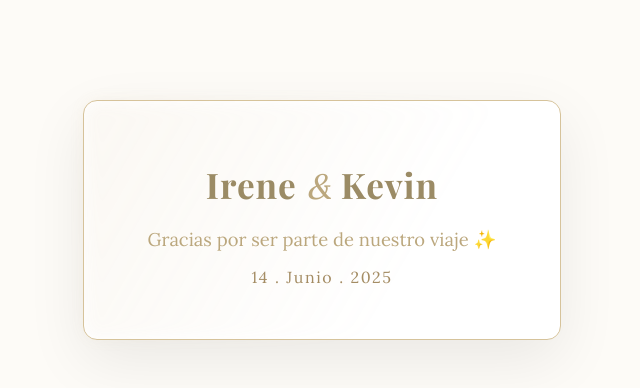
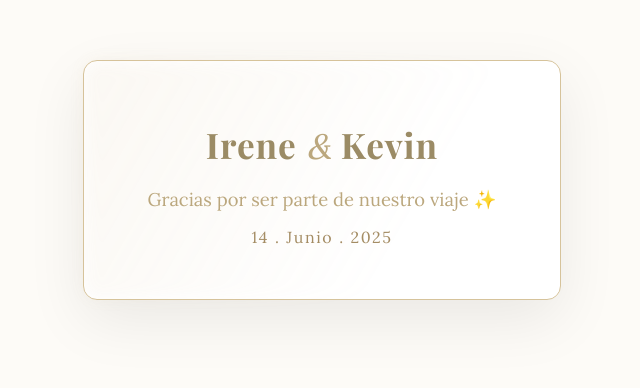
Before and after one commit to jesusramiireezz/invitacion-irene-kevin, a React (Vite) app: page / in a window 1280 px wide. Shown: the part 180-568 px from the top of the page, without its empty margins (318-958 px from the left). Built offline with nearby package versions, Linux system fonts and the light colour scheme.

Commit message:
cambios css

```diff
--- a/src/App.css
+++ b/src/App.css
@@ -6,6 +6,7 @@ body {
   animation: lightMove 18s ease-in-out infinite alternate;
   color: #2F2F2F;
   overflow: hidden;
+  height: -webkit-fill-available;
 }
 
 h1, h2, h3 {
--- a/src/App.jsx
+++ b/src/App.jsx
@@ -16,13 +16,14 @@ export default function App() {
     <div
       style={{
         backgroundColor: "#FDFBF7",
-        minHeight: "100dvh", // ✅ centrado real en móviles modernos
+        height: "100svh",
         display: "flex",
         justifyContent: "center",
         alignItems: "center",
         overflow: "hidden",
         padding: "0 16px",
-        position: "relative", // para que Petals se posicione bien
+        position: "relative",
+        transform: "translateY(-5%)",
       }}
     >
       {step === 1 && <TulipLoader />}
```
